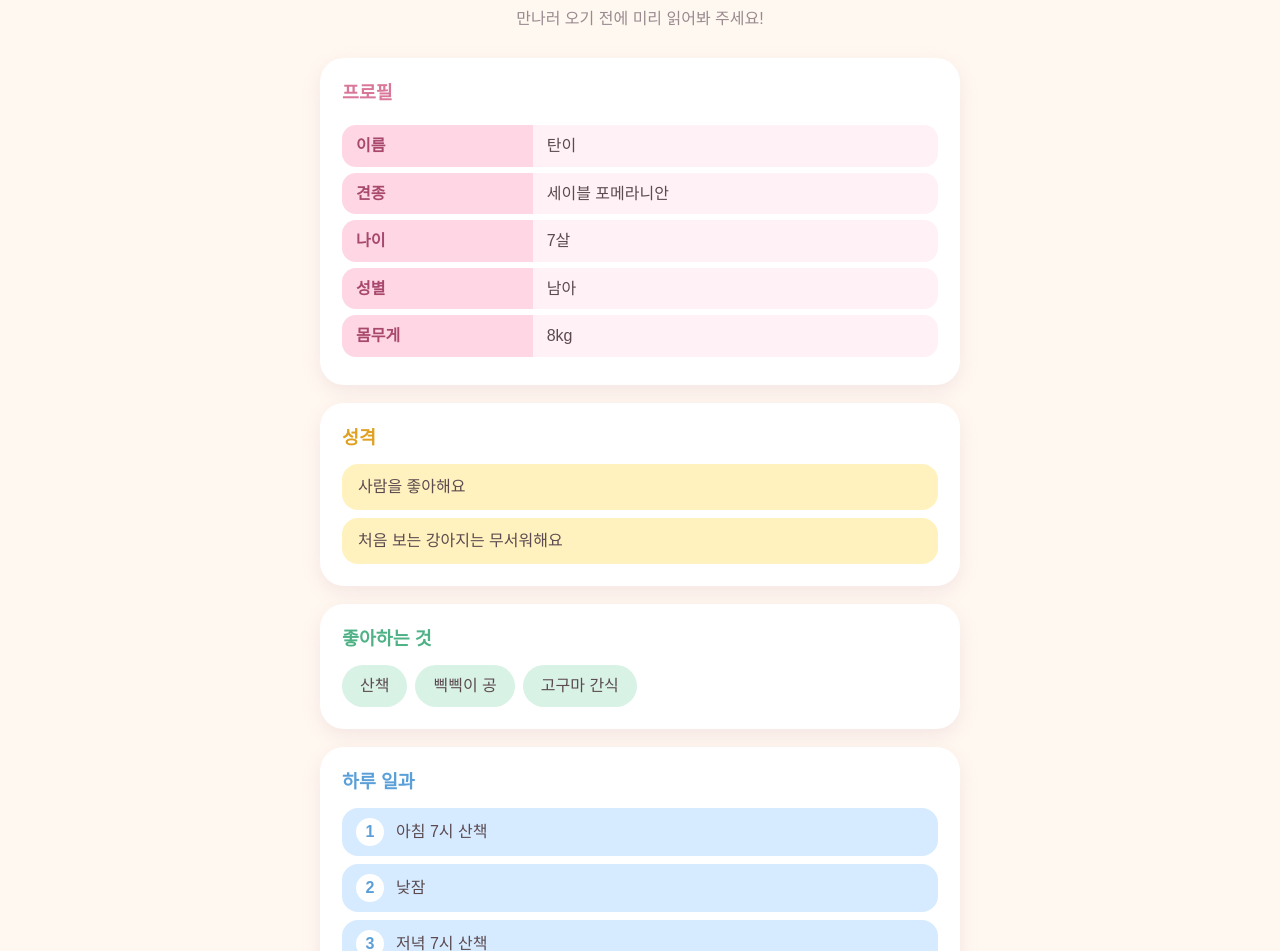
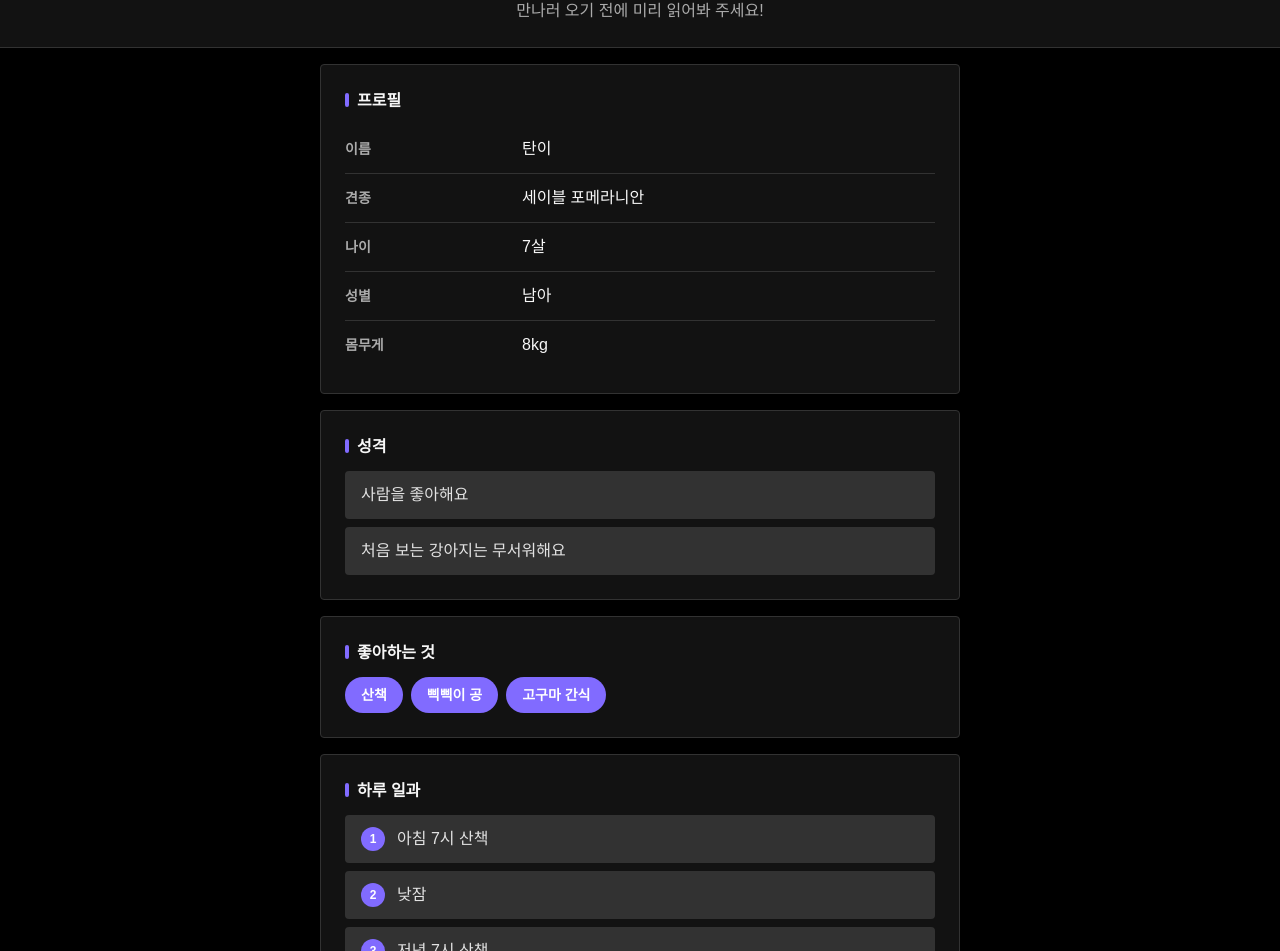
Before and after one commit to plutony-kr/day2-doghi, a plain HTML site: page index.html in a window 1280 px wide. Shown: the part 73-1024 px from the top of the page. Drawn offline with Linux system fonts and the light colour scheme; a web font is replaced by a local one.

Commit message:
라프텔 디자인 적용
Co-Authored-By: Claude Sonnet 5.5 <noreply@anthropic.com>

```diff
--- a/index.html
+++ b/index.html
@@ -5,131 +5,181 @@
   <meta name="viewport" content="width=device-width, initial-scale=1.0">
   <title>우리집 강아지 탄이를 소개합니다</title>
   <style>
+    @import url("https://cdn.jsdelivr.net/gh/orioncactus/pretendard@v1.3.6/dist/web/static/pretendard.css");
+
+    /* 라프텔 design.md 다크 테마 토큰 */
     :root {
-      --bg: #fff8f0;
-      --card: #ffffff;
-      --text: #5b4a50;
-      --muted: #9a8a90;
-      --pink: #ffd6e3;
-      --pink-dark: #e87aa0;
-      --yellow: #fff2bf;
-      --mint: #d9f2e6;
-      --sky: #d6ebff;
-      --lavender: #e6dcfa;
-      --peach: #ffe3cf;
-      --radius: 24px;
-      --shadow: 0 6px 18px rgba(200, 150, 170, 0.18);
+      --point: #816bff;
+      --point-hover: #6a54e6;
+      --white: #ffffff;
+      --bg-1: #121212;
+      --bg-2: #000000;
+      --bg-3: #323232;
+      --bg-4: #505050;
+      --fg-1: #f7f7f7;
+      --fg-2: #e2e2e2;
+      --fg-3: #ababab;
+      --fg-4: #636363;
+      --border-1: #323232;
+      --border-2: #505050;
+      --badge-red: #ff1010;
+      --radius-xs: 3px;
+      --radius-sm: 4px;
+      --radius-pill: 9999px;
+      --space-8: 8px;
+      --space-12: 12px;
+      --space-16: 16px;
+      --space-24: 24px;
+      --space-40: 40px;
     }
 
     * { box-sizing: border-box; }
 
     body {
       margin: 0;
-      padding: 0 16px 40px;
-      background: var(--bg);
-      color: var(--text);
-      font-family: "Apple SD Gothic Neo", "Malgun Gothic", "Noto Sans KR", sans-serif;
-      line-height: 1.6;
+      padding: 0 var(--space-16) var(--space-40);
+      background: var(--bg-2);
+      color: var(--fg-1);
+      font-family: "Pretendard", "Apple SD Gothic Neo", "Malgun Gothic", "Noto Sans KR", sans-serif;
+      font-size: 16px;
+      font-weight: 400;
+      line-height: 24px;
     }
 
+    :focus-visible { outline: 2px solid var(--point); outline-offset: 2px; }
+
+    /* 헤더: 높이 64px 이상, 어두운 면 + 하단 1px 선 */
     header {
-      max-width: 640px;
-      margin: 0 auto;
-      padding: 32px 8px 8px;
+      margin: 0 calc(var(--space-16) * -1);
+      padding: var(--space-24) var(--space-16);
+      background: var(--bg-1);
+      border-bottom: 1px solid var(--border-1);
       text-align: center;
     }
-    header h1 { margin: 0 0 6px; font-size: 1.6rem; color: var(--pink-dark); }
-    header p { margin: 0; color: var(--muted); }
+    header h1 { margin: 0; font-size: 32px; line-height: 48px; font-weight: 700; }
+    header h1 span { color: var(--point); }
+    header p { margin: 0; color: var(--fg-3); }
 
     main { max-width: 640px; margin: 0 auto; }
 
     section {
-      background: var(--card);
-      border-radius: var(--radius);
-      box-shadow: var(--shadow);
-      padding: 20px 22px 22px;
-      margin-top: 18px;
+      background: var(--bg-1);
+      border: 1px solid var(--border-1);
+      border-radius: var(--radius-sm);
+      padding: var(--space-24);
+      margin-top: var(--space-16);
     }
-    section h2 { margin: 0 0 12px; font-size: 1.15rem; }
-    #profile h2 { color: #d9779a; }
-    #personality h2 { color: #e0a020; }
-    #likes h2 { color: #4fb286; }
-    #routine h2 { color: #5a9fd8; }
-    #caution h2 { color: #e0705a; }
-    #photos h2 { color: #8f72d6; }
+    section h2 {
+      margin: 0 0 var(--space-12);
+      font-size: 16px;
+      line-height: 24px;
+      font-weight: 700;
+      color: var(--fg-1);
+    }
+    /* 보라 포인트는 신호에만: 제목 앞 작은 막대 */
+    section h2::before {
+      content: "";
+      display: inline-block;
+      width: 4px;
+      height: 14px;
+      margin-right: 8px;
+      vertical-align: -1px;
+      border-radius: var(--radius-xs);
+      background: var(--point);
+    }
 
     /* 프로필 표 */
-    table { width: 100%; border-collapse: separate; border-spacing: 0 6px; }
-    th, td { padding: 8px 14px; text-align: left; }
-    th {
-      width: 32%;
-      background: var(--pink);
-      border-radius: 14px 0 0 14px;
-      color: #a8486c;
-    }
-    td { background: #fff1f5; border-radius: 0 14px 14px 0; }
+    table { width: 100%; border-collapse: collapse; }
+    th, td { padding: var(--space-12) 0; text-align: left; border-bottom: 1px solid var(--border-1); }
+    tr:last-child th, tr:last-child td { border-bottom: 0; }
+    th { width: 30%; color: var(--fg-3); font-size: 14px; line-height: 21px; font-weight: 700; }
+    td { color: var(--fg-1); }
 
     ul, ol { margin: 0; padding: 0; list-style: none; }
 
     /* 성격 */
     #personality li {
-      background: var(--yellow);
-      border-radius: 16px;
-      padding: 10px 16px;
-      margin-bottom: 8px;
+      background: var(--bg-3);
+      border-radius: var(--radius-sm);
+      padding: var(--space-12) var(--space-16);
+      margin-bottom: var(--space-8);
+      color: var(--fg-2);
     }
     #personality li:last-child { margin-bottom: 0; }
 
-    /* 좋아하는 것: 알약 모양 */
-    #likes ul { display: flex; flex-wrap: wrap; gap: 8px; }
+    /* 좋아하는 것: 활성 칩 (보라 알약) */
+    #likes ul { display: flex; flex-wrap: wrap; gap: var(--space-8); }
     #likes li {
-      background: var(--mint);
-      border-radius: 999px;
-      padding: 8px 18px;
+      height: 36px;
+      padding: 0 var(--space-16);
+      border-radius: var(--radius-pill);
+      background: var(--point);
+      color: var(--white);
+      font-size: 14px;
+      font-weight: 700;
+      line-height: 36px;
     }
 
-    /* 하루 일과: 번호 동그라미 */
+    /* 하루 일과: N 배지 느낌의 보라 원형 번호 */
     #routine ol { counter-reset: step; }
     #routine li {
       counter-increment: step;
       display: flex;
       align-items: center;
-      gap: 12px;
-      background: var(--sky);
-      border-radius: 16px;
-      padding: 10px 14px;
-      margin-bottom: 8px;
+      gap: var(--space-12);
+      background: var(--bg-3);
+      border-radius: var(--radius-sm);
+      padding: var(--space-12) var(--space-16);
+      margin-bottom: var(--space-8);
+      color: var(--fg-2);
     }
     #routine li:last-child { margin-bottom: 0; }
     #routine li::before {
       content: counter(step);
       flex: none;
-      width: 28px;
-      height: 28px;
+      width: 24px;
+      height: 24px;
       border-radius: 50%;
-      background: #fff;
-      color: #5a9fd8;
-      font-weight: bold;
+      background: var(--point);
+      color: var(--white);
+      font-size: 12px;
+      font-weight: 700;
       text-align: center;
-      line-height: 28px;
+      line-height: 24px;
     }
 
-    /* 주의 */
+    /* 주의: 빨강 배지 */
     #caution li {
-      background: #ffe6e0;
-      border-radius: 16px;
-      padding: 10px 16px 10px 42px;
-      margin-bottom: 8px;
-      position: relative;
+      display: flex;
+      align-items: center;
+      gap: var(--space-12);
+      background: var(--bg-3);
+      border-radius: var(--radius-sm);
+      padding: var(--space-12) var(--space-16);
+      margin-bottom: var(--space-8);
+      color: var(--fg-2);
     }
     #caution li:last-child { margin-bottom: 0; }
-    #caution li::before { content: "⚠️"; position: absolute; left: 14px; }
+    #caution li::before {
+      content: "주의";
+      flex: none;
+      height: 17px;
+      padding: 0 6px;
+      border-radius: var(--radius-xs);
+      background: var(--badge-red);
+      color: var(--white);
+      font-size: 10px;
+      font-weight: 700;
+      line-height: 17px;
+    }
+
+    .hint { margin: 0 0 var(--space-12); color: var(--fg-3); font-size: 14px; line-height: 21px; }
 
     /* 사진 */
     .photo-grid {
       display: grid;
       grid-template-columns: repeat(2, 1fr);
-      gap: 12px;
+      gap: var(--space-12);
     }
     .photo {
       display: block;
@@ -137,14 +187,12 @@
       aspect-ratio: 1 / 1;
       padding: 0;
       border: 0;
-      border-radius: 20px;
+      border-radius: var(--radius-sm);
       overflow: hidden;
       cursor: pointer;
-      background: #eee;
-      box-shadow: var(--shadow);
-      transition: transform 0.15s;
+      background: var(--bg-3);
     }
-    .photo:hover, .photo:focus-visible { transform: scale(1.03); }
+    .photo:hover { opacity: 0.85; }
     .photo svg, .modal-photo svg { display: block; width: 100%; height: 100%; }
 
     /* 모달 */
@@ -154,39 +202,45 @@
       display: flex;
       align-items: center;
       justify-content: center;
-      padding: 16px;
-      background: rgba(90, 60, 80, 0.45);
+      padding: var(--space-16);
+      background: rgba(0, 0, 0, 0.75);
       z-index: 10;
     }
     .modal[hidden] { display: none; }
     .modal-box {
       width: 100%;
       max-width: 420px;
-      background: var(--card);
-      border-radius: 28px;
-      padding: 16px;
+      background: var(--bg-1);
+      border: 1px solid var(--border-2);
+      border-radius: var(--radius-sm);
+      padding: var(--space-16);
       text-align: center;
-      box-shadow: 0 10px 30px rgba(90, 60, 80, 0.3);
     }
     .modal-photo {
       width: 100%;
       aspect-ratio: 1 / 1;
-      border-radius: 20px;
+      border-radius: var(--radius-sm);
       overflow: hidden;
     }
-    #modal-caption { margin: 12px 0 0; font-weight: bold; color: var(--pink-dark); }
+    #modal-caption { margin: var(--space-12) 0 0; font-weight: 700; color: var(--fg-1); }
     #modal-close {
-      margin-top: 12px;
-      padding: 10px 36px;
+      margin-top: var(--space-12);
+      height: 45px;
+      padding: 0 var(--space-40);
       border: 0;
-      border-radius: 999px;
-      background: var(--pink);
-      color: #a8486c;
-      font-size: 1rem;
-      font-weight: bold;
+      border-radius: var(--radius-sm);
+      background: var(--point);
+      color: var(--white);
+      font-family: inherit;
+      font-size: 16px;
+      font-weight: 700;
       cursor: pointer;
     }
-    #modal-close:hover { background: #ffc4d6; }
+    #modal-close:hover { background: var(--point-hover); }
+
+    @media (max-width: 480px) {
+      header h1 { font-size: 24px; line-height: 36px; }
+    }
 
     @media (min-width: 560px) {
       .photo-grid { grid-template-columns: repeat(3, 1fr); }
@@ -231,7 +285,7 @@
   </svg>
 
   <header>
-    <h1>우리집 강아지 탄이를 소개합니다</h1>
+    <h1>우리집 강아지 <span>탄이</span>를 소개합니다</h1>
     <p>만나러 오기 전에 미리 읽어봐 주세요!</p>
   </header>
 
@@ -284,7 +338,7 @@
 
     <section id="photos">
       <h2>사진</h2>
-      <p style="margin:0 0 12px;color:var(--muted);font-size:.9rem">사진을 누르면 크게 볼 수 있어요.</p>
+      <p class="hint">사진을 누르면 크게 볼 수 있어요.</p>
       <div class="photo-grid">
 
         <!-- 1. 기본 인물사진 -->
```
